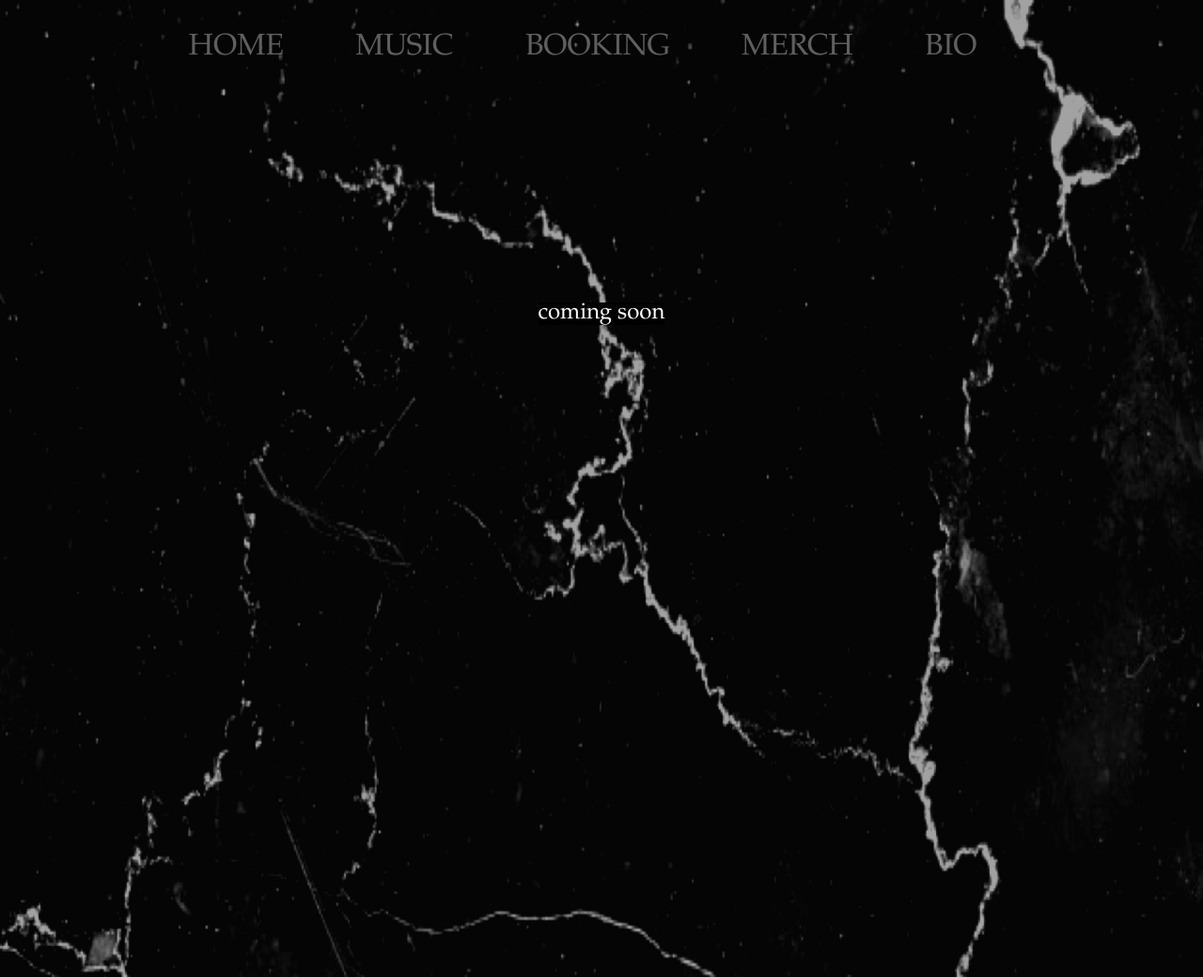
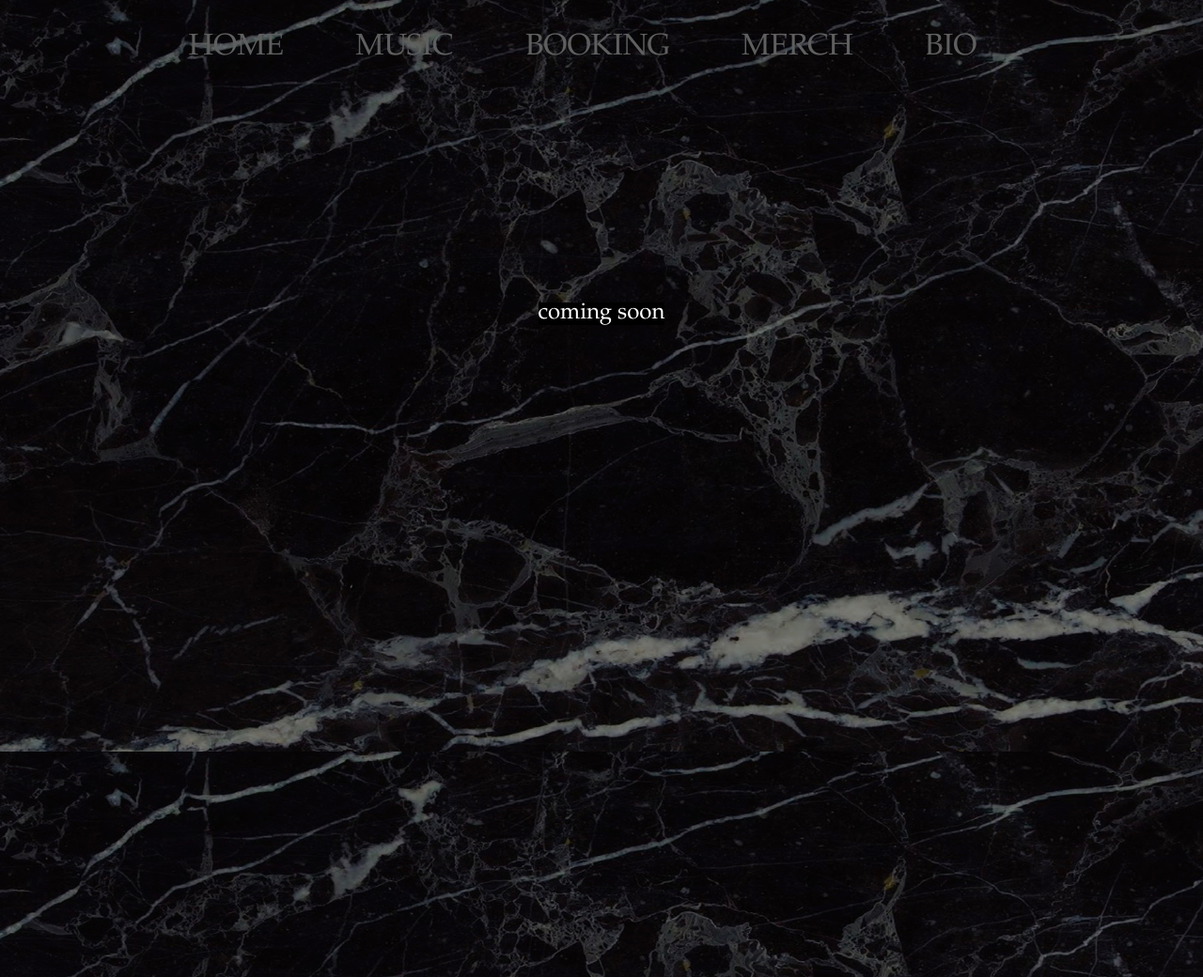
Before and after one commit to YungFloaties/lahounds, a PHP site: page /merch.html in a window 1280 px wide. Shown: the whole page at 94% size. Run offline with PHP 8.4, Linux system fonts and the light colour scheme.

Commit message:
changed the marble

```diff
--- a/css/styles.css
+++ b/css/styles.css
@@ -95,8 +95,8 @@ h2 {
     font-size: 1.5rem;
     position:absolute;
     top: 300px;
-    left:0px;
-    right:0px;
+    left:10%;
+    right:10%;
     bottom:0px;
     font-family: Palatino, "Palatino Linotype", "Palatino LT STD", "Book Antiqua", Georgia, serif;
     color: rgb(255, 255, 255);
@@ -262,7 +262,7 @@ nav li {
 nav a {
     font-weight: 500;
     text-transform: uppercase;
-    font-size: 1.1rem;
+    font-size: 1.0rem;
     padding: .5em;
 
     color: rgb(95, 95, 95);
```
Also changed, not shown: bio.html (+12 -12 lines), img/blk.jpg, 1 other file.
